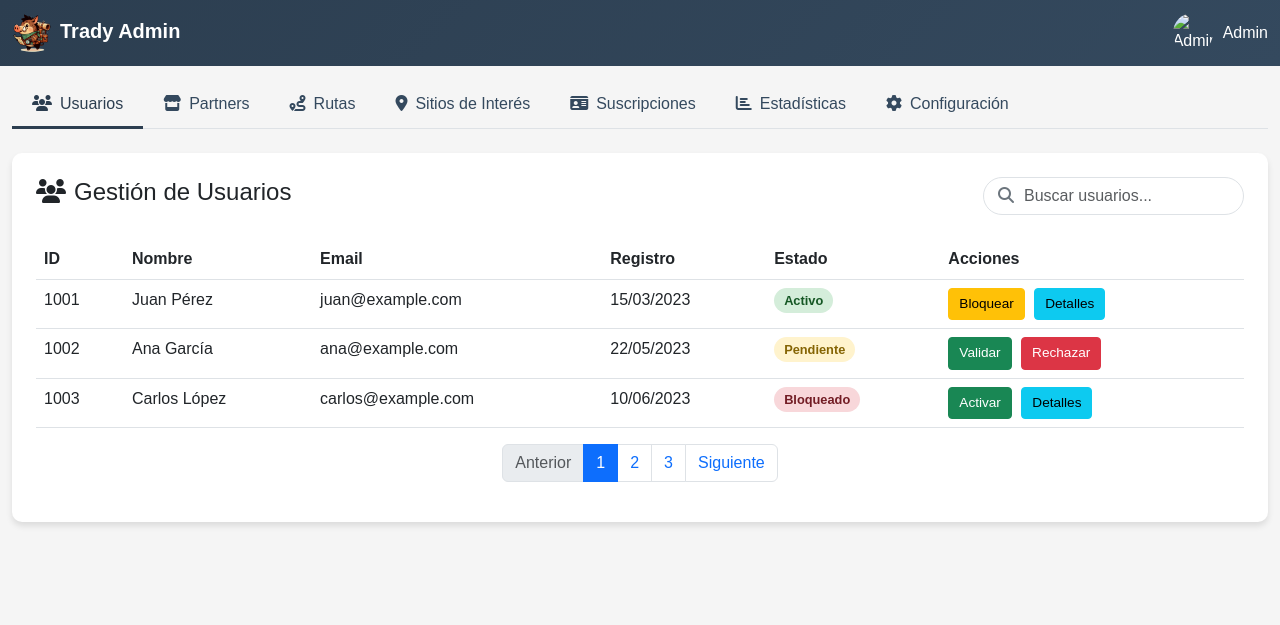
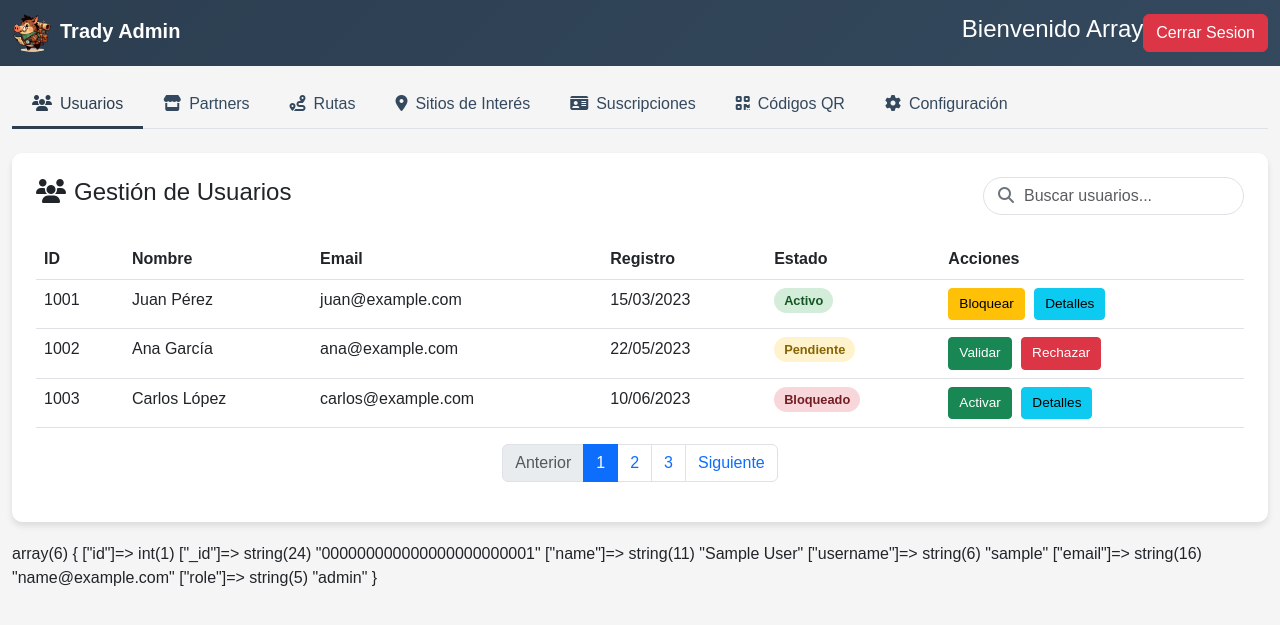
Before and after one commit to alcides94/Trady, a PHP site: page /admin/panel-admin.php in a window 1280 px wide. Shown: the top 625 px of the page. Run offline with PHP 8.4, Linux system fonts and the light colour scheme; the visitor is signed in with stand-in values (Sample User, id 1); some libraries are stand-ins or nearby versions.

Commit message:
se subio archivo cerrar sesion y panel admin

```diff
--- /dev/null
+++ b/admin/cerrar_sesion.php
@@ -0,0 +1,6 @@
+<?php
+    session_start();
+    session_destroy();
+    header("location: ./index.php");
+    exit;
+?>
--- a/admin/panel-admin.php
+++ b/admin/panel-admin.php
@@ -34,8 +34,13 @@
             </a>
             <div class="d-flex align-items-center">
                 <div class="user-menu d-flex align-items-center text-white">
-                    <img src="https://via.placeholder.com/40" alt="Admin Avatar">
-                    <span>Admin</span>
+
+                    <span></span>
+                    <?php if (isset($_SESSION["usuario"])) { ?>
+                        <h4>Bienvenido <?php echo $_SESSION["usuario"] ?></h4>
+                        <a href="cerrar_sesion.php" class="btn btn-danger">Cerrar Sesion</a>
+                    <?php } ?>
+
                 </div>
             </div>
         </div>
@@ -70,9 +75,11 @@
                     <i class="fas fa-id-card me-2"></i>Suscripciones
                 </button>
             </li>
+               <!-- Nueva pestaña para códigos QR -->
+
             <li class="nav-item" role="presentation">
-                <button class="nav-link" id="reportes-tab" data-bs-toggle="tab" data-bs-target="#reportes" type="button" role="tab">
-                    <i class="fas fa-chart-bar me-2"></i>Estadísticas
+                <button class="nav-link" id="qr-tab" data-bs-toggle="tab" data-bs-target="#qr" type="button" role="tab">
+                    <i class="fas fa-qrcode me-2"></i>Códigos QR
                 </button>
             </li>
 
@@ -691,104 +705,117 @@
                     </div>
                 </div>
             </div>
-
-            <!-- Pestaña de Estadísticas -->
-            <div class="tab-pane fade" id="reportes" role="tabpanel">
+            <!-- Nueva pestaña para Códigos QR -->
+            <div class="tab-pane fade" id="qr" role="tabpanel">
                 <div class="admin-card p-4">
-                    <h4 class="mb-4"><i class="fas fa-chart-bar me-2"></i>Estadísticas y Reportes</h4>
-
-                    <div class="row mb-4">
-                        <div class="col-md-3 mb-3">
-                            <div class="admin-card p-3 stat-card users">
-                                <div class="d-flex justify-content-between align-items-center">
-                                    <div>
-                                        <h6 class="text-muted">Usuarios</h6>
-                                        <h3 class="mb-0">1,245</h3>
-                                        <small class="text-success"><i class="fas fa-caret-up me-1"></i>12.5%</small>
-                                    </div>
-                                    <div class="bg-primary bg-opacity-10 p-3 rounded">
-                                        <i class="fas fa-users text-primary"></i>
-                                    </div>
-                                </div>
-                            </div>
-                        </div>
-                        <div class="col-md-3 mb-3">
-                            <div class="admin-card p-3 stat-card partners">
-                                <div class="d-flex justify-content-between align-items-center">
-                                    <div>
-                                        <h6 class="text-muted">Partners</h6>
-                                        <h3 class="mb-0">87</h3>
-                                        <small class="text-success"><i class="fas fa-caret-up me-1"></i>5.2%</small>
-                                    </div>
-                                    <div class="bg-success bg-opacity-10 p-3 rounded">
-                                        <i class="fas fa-store text-success"></i>
-                                    </div>
-                                </div>
-                            </div>
-                        </div>
-                        <div class="col-md-3 mb-3">
-                            <div class="admin-card p-3 stat-card routes">
-                                <div class="d-flex justify-content-between align-items-center">
-                                    <div>
-                                        <h6 class="text-muted">Rutas Activas</h6>
-                                        <h3 class="mb-0">12</h3>
-                                        <small class="text-success"><i class="fas fa-caret-up me-1"></i>3.8%</small>
-                                    </div>
-                                    <div class="bg-purple bg-opacity-10 p-3 rounded">
-                                        <i class="fas fa-route text-purple"></i>
-                                    </div>
-                                </div>
-                            </div>
-                        </div>
-                        <div class="col-md-3 mb-3">
-                            <div class="admin-card p-3 stat-card sites">
-                                <div class="d-flex justify-content-between align-items-center">
-                                    <div>
-                                        <h6 class="text-muted">Sitios de Interés</h6>
-                                        <h3 class="mb-0">45</h3>
-                                        <small class="text-success"><i class="fas fa-caret-up me-1"></i>8.1%</small>
-                                    </div>
-                                    <div class="bg-warning bg-opacity-10 p-3 rounded">
-                                        <i class="fas fa-map-marker-alt text-warning"></i>
-                                    </div>
-                                </div>
+                    <div class="d-flex justify-content-between align-items-center mb-4">
+                        <h4><i class="fas fa-qrcode me-2"></i>Gestión de Códigos QR</h4>
+                        <div>
+                            <button class="btn btn-primary me-2" data-bs-toggle="modal" data-bs-target="#nuevoQrModal">
+                                <i class="fas fa-plus me-1"></i> Generar QR
+                            </button>
+                            <div class="search-box d-inline-block">
+                                <i class="fas fa-search"></i>
+                                <input type="text" class="form-control" placeholder="Buscar códigos QR...">
                             </div>
                         </div>
                     </div>
 
-                    <div class="row">
-                        <div class="col-md-6 mb-4">
-                            <div class="admin-card p-3">
-                                <h5 class="mb-3">Registro de Usuarios</h5>
-                                <div class="chart-container">
-                                    <canvas id="usuariosChart"></canvas>
-                                </div>
-                            </div>
-                        </div>
-                        <div class="col-md-6 mb-4">
-                            <div class="admin-card p-3">
-                                <h5 class="mb-3">Actividad por Categoría</h5>
-                                <div class="chart-container">
-                                    <canvas id="categoriasChart"></canvas>
-                                </div>
-                            </div>
-                        </div>
+                    <div class="table-responsive">
+                        <table class="table table-hover">
+                            <thead>
+                                <tr>
+                                    <th>ID</th>
+                                    <th>Código</th>
+                                    <th>Imagen QR</th>
+                                    <th>Ubicación</th>
+                                    <th>Ruta Asociada</th>
+                                    <th>Puntos</th>
+                                    <th>Estado</th>
+                                    <th>Acciones</th>
+                                </tr>
+                            </thead>
+                            <tbody>
+                                <tr>
+                                    <td>QR001</td>
+                                    <td>TRA-HIS-001</td>
+                                    <td><img src="https://api.qrserver.com/v1/create-qr-code/?size=50x50&data=TRA-HIS-001" alt="QR Code"></td>
+                                    <td>Catedral de la Ciudad</td>
+                                    <td>Ruta Histórica</td>
+                                    <td>50</td>
+                                    <td><span class="status-badge status-active">Activo</span></td>
+                                    <td>
+                                        <button class="btn btn-sm btn-info action-btn">Descargar</button>
+                                        <button class="btn btn-sm btn-warning action-btn">Editar</button>
+                                        <button class="btn btn-sm btn-danger action-btn">Desactivar</button>
+                                    </td>
+                                </tr>
+                                <tr>
+                                    <td>QR002</td>
+                                    <td>TRA-GAS-001</td>
+                                    <td><img src="https://api.qrserver.com/v1/create-qr-code/?size=50x50&data=TRA-GAS-001" alt="QR Code"></td>
+                                    <td>Café Central</td>
+                                    <td>Gastronomía Local</td>
+                                    <td>30</td>
+                                    <td><span class="status-badge status-active">Activo</span></td>
+                                    <td>
+                                        <button class="btn btn-sm btn-info action-btn">Descargar</button>
+                                        <button class="btn btn-sm btn-warning action-btn">Editar</button>
+                                        <button class="btn btn-sm btn-danger action-btn">Desactivar</button>
+                                    </td>
+                                </tr>
+                                <tr>
+                                    <td>QR003</td>
+                                    <td>TRA-ART-001</td>
+                                    <td><img src="https://api.qrserver.com/v1/create-qr-code/?size=50x50&data=TRA-ART-001" alt="QR Code"></td>
+                                    <td>Mural Comunitario</td>
+                                    <td>Arte Urbano</td>
+                                    <td>40</td>
+                                    <td><span class="status-badge status-blocked">Inactivo</span></td>
+                                    <td>
+                                        <button class="btn btn-sm btn-info action-btn">Descargar</button>
+                                        <button class="btn btn-sm btn-warning action-btn">Editar</button>
+                                        <button class="btn btn-sm btn-success action-btn">Activar</button>
+                                    </td>
+                                </tr>
+                            </tbody>
+                        </table>
                     </div>
 
-                    <div class="row">
-                        <div class="col-md-12">
-                            <div class="admin-card p-3">
-                                <h5 class="mb-3">Escaneos de QR por Mes</h5>
-                                <div class="chart-container" style="height: 400px;">
-                                    <canvas id="qrChart"></canvas>
-                                </div>
-                            </div>
-                        </div>
-                    </div>
+                    <nav aria-label="Page navigation">
+                        <ul class="pagination justify-content-center">
+                            <li class="page-item disabled">
+                                <a class="page-link" href="#" tabindex="-1">Anterior</a>
+                            </li>
+                            <li class="page-item active"><a class="page-link" href="#">1</a></li>
+                            <li class="page-item"><a class="page-link" href="#">2</a></li>
+                            <li class="page-item"><a class="page-link" href="#">3</a></li>
+                            <li class="page-item">
+                                <a class="page-link" href="#">Siguiente</a>
+                            </li>
+                        </ul>
+                    </nav>
                 </div>
             </div>
 
             <!-- Pestaña de Configuración -->
+            <?php
+            if (isset($_SESSION["usuario"])) {
+                $email = $_SESSION["usuario"];
+                var_dump($_SESSION["usuario"]);
+
+                $sql = "SELECT nombre FROM administradores WHERE email = ?";
+                //$stmt = $conexion->prepare($sql);
+                //$stmt->execute([$email]); // pasa el parámetro directamente en un array
+
+//$usuario = $stmt->fetch(PDO::FETCH_ASSOC); // obtener resultado como array asociativo
+//
+
+            }
+            ?>
+
+
+
             <div class="tab-pane fade" id="configuracion" role="tabpanel">
                 <div class="admin-card p-4">
                     <h4 class="mb-4"><i class="fas fa-cog me-2"></i>Configuración del Administrador</h4>
@@ -800,17 +827,13 @@
                                 <form>
                                     <div class="mb-3">
                                         <label for="adminNombre" class="form-label">Nombre</label>
-                                        <input type="text" class="form-control" id="adminNombre" value="Administrador Principal">
+                                        <input type="text" class="form-control" id="adminNombre" value="<?php echo Hola ?>">
                                     </div>
                                     <div class="mb-3">
                                         <label for="adminEmail" class="form-label">Email</label>
-                                        <input type="email" class="form-control" id="adminEmail" value="admin@trady.com">
+                                        <input type="email" class="form-control" id="adminEmail" value="<?php echo $_SESSION["usuario"] ?>" disabled>
                                     </div>
-                                    <div class="mb-3">
-                                        <label for="adminFoto" class="form-label">Foto de Perfil</label>
-                                        <input class="form-control" type="file" id="adminFoto">
-                                    </div>
-                                    <button type="submit" class="btn btn-primary">Actualizar Perfil</button>
+
                                 </form>
                             </div>
                         </div>
@@ -948,7 +942,59 @@
             </div>
         </div>
     </div>
-
+         <!-- Modal Nuevo Código QR -->
+    <div class="modal fade" id="nuevoQrModal" tabindex="-1" aria-labelledby="nuevoQrModalLabel" aria-hidden="true">
+        <div class="modal-dialog">
+            <div class="modal-content">
+                <div class="modal-header">
+                    <h5 class="modal-title" id="nuevoQrModalLabel">Generar Nuevo Código QR</h5>
+                    <button type="button" class="btn-close" data-bs-dismiss="modal" aria-label="Close"></button>
+                </div>
+                <div class="modal-body">
+                    <form>
+                        <div class="mb-3">
+                            <label for="qrIdentificador" class="form-label">Identificador Único</label>
+                            <input type="text" class="form-control" id="qrIdentificador" placeholder="Ej: TRA-HIS-001">
+                        </div>
+                        <div class="mb-3">
+                            <label for="qrUbicacion" class="form-label">Ubicación Asociada</label>
+                            <select class="form-select" id="qrUbicacion">
+                                <option selected>Seleccionar ubicación...</option>
+                                <option>Catedral de la Ciudad</option>
+                                <option>Puente Antiguo</option>
+                                <option>Café Central</option>
+                                <option>Mural Comunitario</option>
+                            </select>
+                        </div>
+                        <div class="mb-3">
+                            <label for="qrRuta" class="form-label">Ruta Asociada</label>
+                            <select class="form-select" id="qrRuta">
+                                <option selected>Seleccionar ruta...</option>
+                                <option>Ruta Histórica</option>
+                                <option>Gastronomía Local</option>
+                                <option>Arte Urbano</option>
+                            </select>
+                        </div>
+                        <div class="mb-3">
+                            <label for="qrPuntos" class="form-label">Puntos Otorgados</label>
+                            <input type="number" class="form-control" id="qrPuntos" value="50">
+                        </div>
+                        <div class="mb-3">
+                            <label class="form-label">Vista Previa QR</label>
+                            <div class="text-center p-3 bg-light rounded">
+                                <img id="qrPreview" src="https://api.qrserver.com/v1/create-qr-code/?size=150x150&data=TRA-SAMPLE" alt="Vista previa QR" class="img-fluid mb-2">
+                                <p class="small text-muted">El código QR se generará automáticamente al guardar</p>
+                            </div>
+                        </div>
+                    </form>
+                </div>
+                <div class="modal-footer">
+                    <button type="button" class="btn btn-secondary" data-bs-dismiss="modal">Cancelar</button>
+                    <button type="button" class="btn btn-primary">Generar Código QR</button>
+                </div>
+            </div>
+        </div>
+    </div>
     <!-- Modal Nuevo Sitio -->
     <div class="modal fade" id="nuevoSitioModal" tabindex="-1" aria-labelledby="nuevoSitioModalLabel" aria-hidden="true">
         <div class="modal-dialog modal-lg">
@@ -974,6 +1020,13 @@
         var tooltipList = tooltipTriggerList.map(function (tooltipTriggerEl) {
             return new bootstrap.Tooltip(tooltipTriggerEl);
         });
+
+        // Actualizar vista previa del QR cuando cambia el identificador
+        document.getElementById('qrIdentificador').addEventListener('input', function() {
+            var identificador = this.value || 'TRA-SAMPLE';
+            document.getElementById('qrPreview').src =
+                'https://api.qrserver.com/v1/create-qr-code/?size=150x150&data=' + encodeURIComponent(identificador);
+        });
     </script>
 </body>
 
```
Also changed, not shown: other parts of admin/panel-admin.php (+8 -30 lines).
